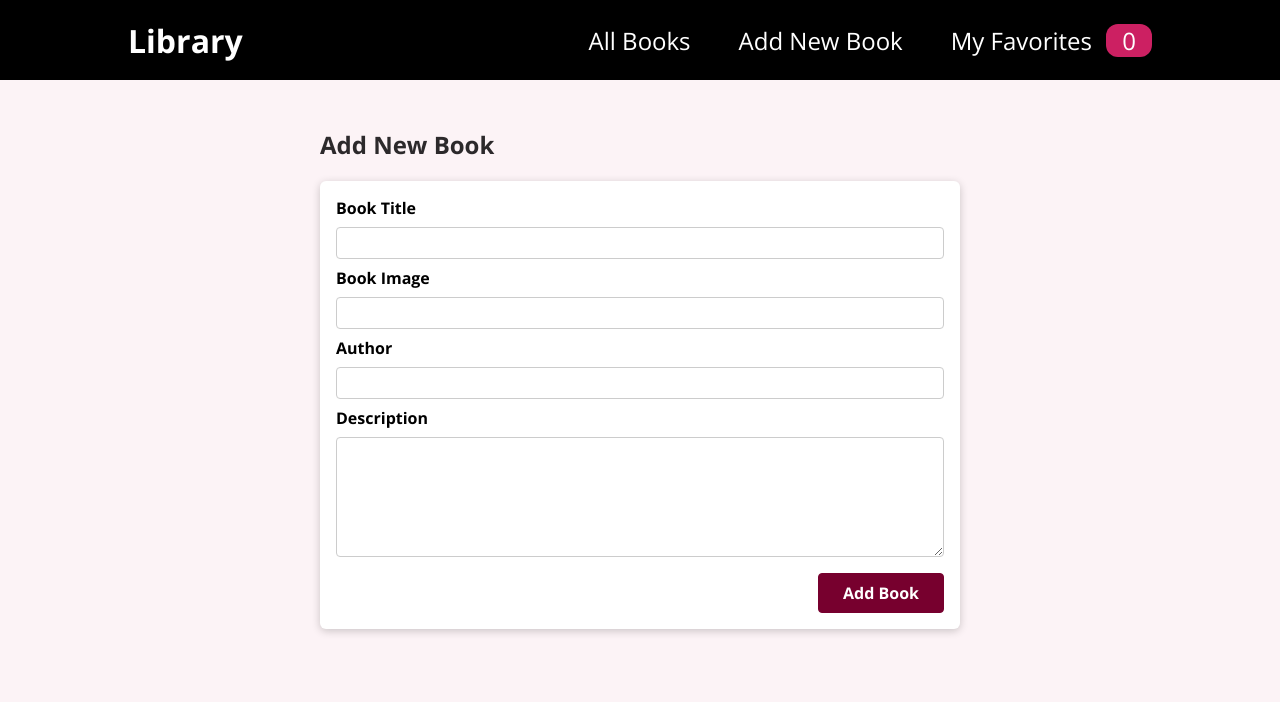
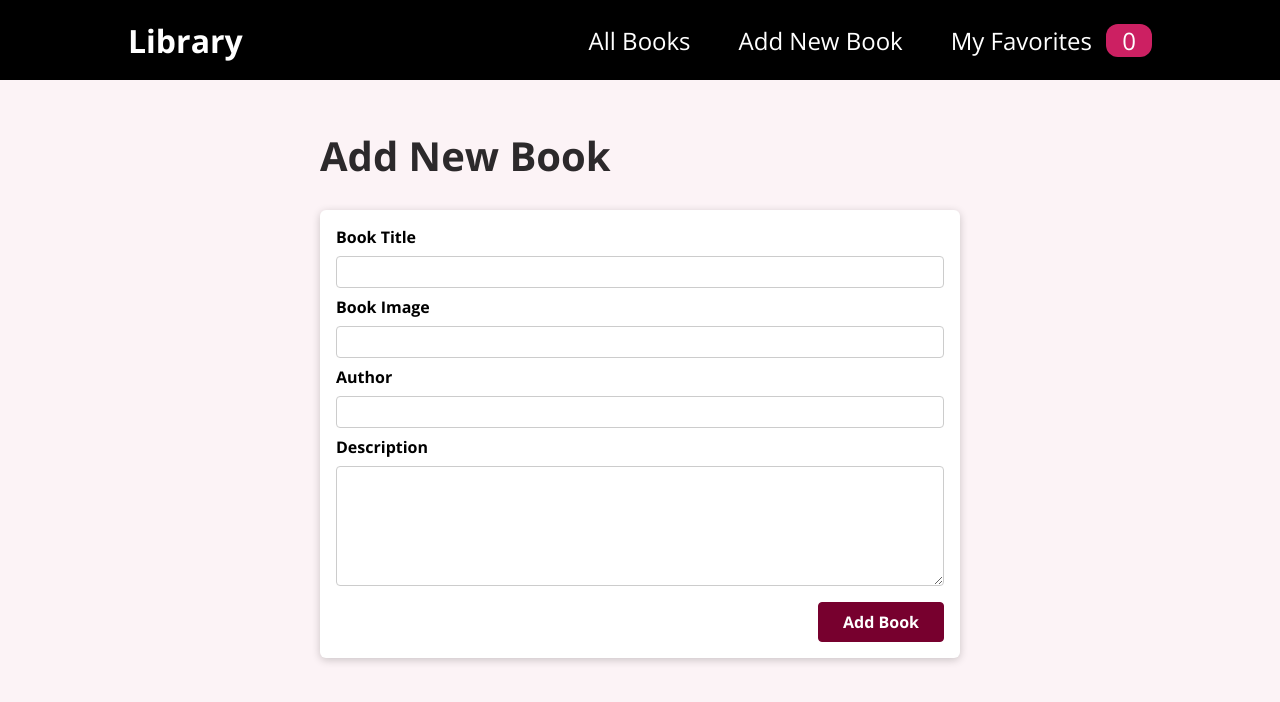
Before and after one commit to immonroe/library, a React (Vite) app: page /new-books in a window 1280 px wide. Shown: the top 702 px of the page. Built offline with nearby package versions, Linux system fonts and the light colour scheme.

Commit message:
Added flexbox and centered items on home/favorites page

```diff
--- a/src/index.css
+++ b/src/index.css
@@ -19,3 +19,10 @@ h2 {
   font-size: 1.5rem;
   color: #2c292b;
 }
+
+section {
+  display: flex;
+  flex-direction: column;
+  justify-content: center;
+  align-items: center;
+}
--- a/src/pages/NewBooks.jsx
+++ b/src/pages/NewBooks.jsx
@@ -23,7 +23,7 @@ function NewBooks() {
 
     return (
         <div>
-            <h2>Add New Book</h2>
+            <h1>Add New Book</h1>
             <NewBookForm onAddBook={addBookHandler} />
         </div>
     );
```
